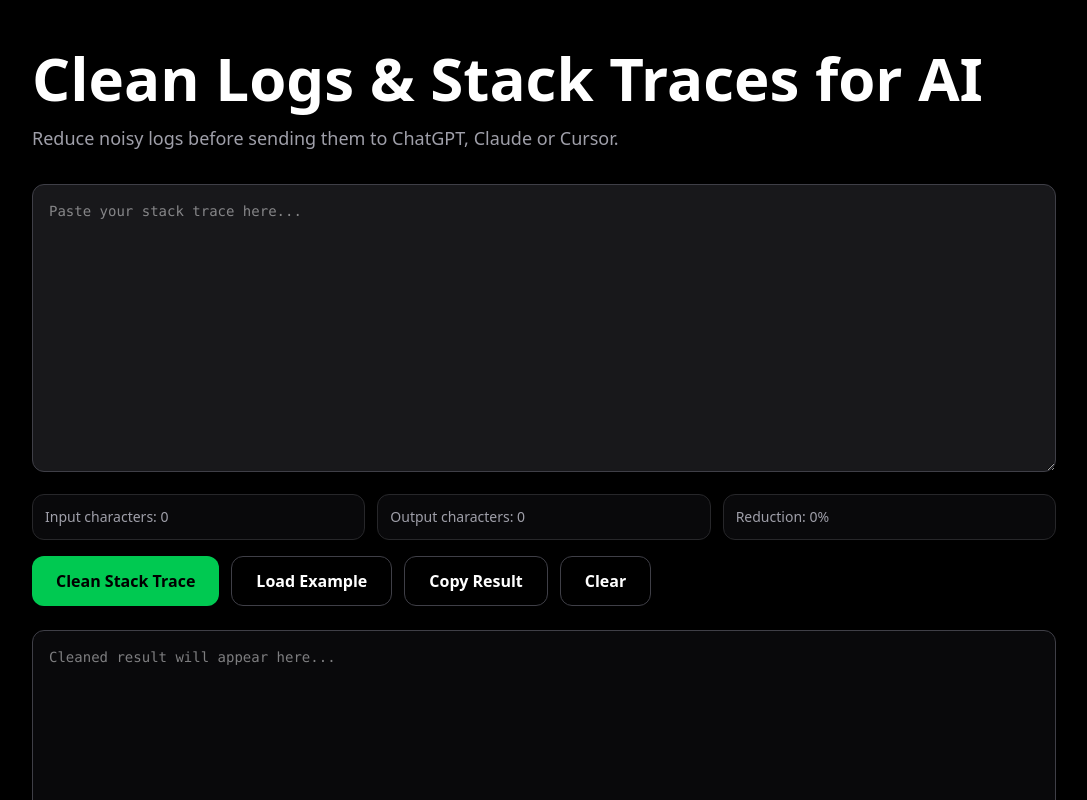
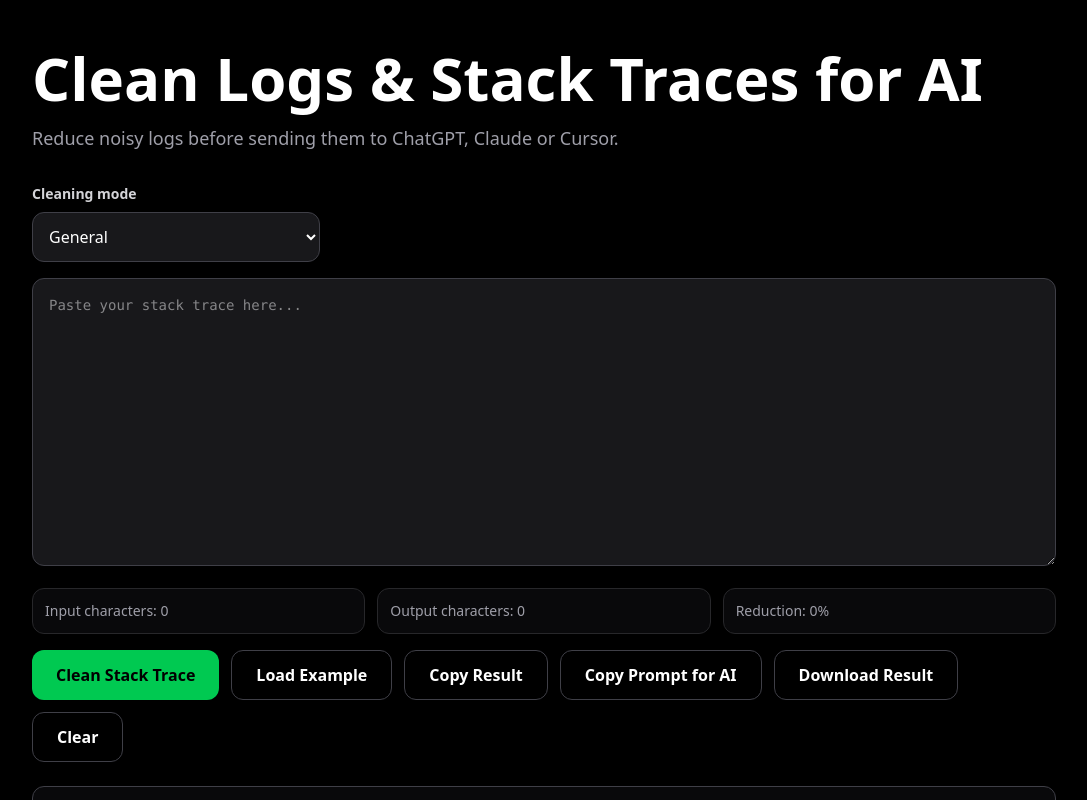
Before and after one commit to hyuchao25/contextclean, a Next.js app: page / in a window 1280 px wide. Shown: the top 800 px of the page, without its empty margins (96-1183 px from the left). Built offline with nearby package versions, Linux system fonts and the light colour scheme.

Commit message:
Improve cleaner tool experience

```diff
--- a/src/app/page.tsx
+++ b/src/app/page.tsx
@@ -5,6 +5,7 @@ import { useState } from "react";
 export default function Home() {
   const [input, setInput] = useState("");
   const [output, setOutput] = useState("");
+  const [mode, setMode] = useState("general");
   const inputLength = input.length;
   const outputLength = output.length;
   const reduction =
@@ -13,7 +14,7 @@ export default function Home() {
       : 0;
 
   function cleanStackTrace() {
-    const noisePatterns = [
+    const baseNoisePatterns = [
       "node_modules",
       ".next",
       "webpack",
@@ -23,12 +24,24 @@ export default function Home() {
       "at async",
       "npm notice",
       "npm warn",
-      "yarn install",
-      "pnpm install",
       "package-lock.json",
       "next-development.log",
       "compiled successfully",
       "ready in",
+    ];
+
+    const modeNoisePatterns: Record<string, string[]> = {
+      general: [],
+      node: ["node:", "node_modules", "internal/modules", "npm ", "pnpm ", "yarn "],
+      python: ["site-packages", "venv", "__pycache__", "pytest", "traceback"],
+      react: ["react-dom", "hydration", "webpack", ".next", "next/dist"],
+      docker: ["step ", "pulling fs layer", "download complete", "extracting", "docker build"],
+      ci: ["github actions", "runner", "checkout", "setup-", "cache restored", "npm install"],
+    };
+
+    const noisePatterns = [
+      ...baseNoisePatterns,
+      ...(modeNoisePatterns[mode] || []),
     ];
 
     const importantPatterns = [
@@ -70,20 +83,83 @@ export default function Home() {
     setOutput(uniqueLines.join("\n"));
   }
   function loadExample() {
-    setInput(`Error: Cannot find module 'next'
+    const examples: Record<string, string> = {
+      general: `Error: Cannot find module 'next'
     at Object.<anonymous> (C:\\project\\app\\page.tsx:10:5)
     at Module._compile (node:internal/modules/cjs/loader:1254:14)
     at C:\\project\\node_modules\\next\\dist\\server.js:20:1
-    at async Promise.all
-    at processTicksAndRejections
 TypeError: Cannot read properties of undefined
-    at handler (C:\\project\\src\\api\\user.ts:25:12)`);
+    at handler (C:\\project\\src\\api\\user.ts:25:12)`,
+
+      node: `Error: Cannot find module 'express'
+    at Module._resolveFilename (node:internal/modules/cjs/loader:1144:15)
+    at Module._load (node:internal/modules/cjs/loader:985:27)
+    at Object.<anonymous> (C:\\app\\server.js:3:17)
+    at C:\\app\\node_modules\\express\\index.js:18:1
+npm warn deprecated package found`,
+
+      python: `Traceback (most recent call last):
+  File "/app/main.py", line 12, in <module>
+    run()
+  File "/app/main.py", line 8, in run
+    print(user["name"])
+KeyError: 'name'
+  File "/app/venv/lib/python3.11/site-packages/flask/app.py", line 200, in __call__
+pytest warning: cached data ignored`,
+
+      react: `Error: Hydration failed because the initial UI does not match.
+    at div
+    at Header (src/components/Header.tsx:15:3)
+    at App
+    at react-dom/client
+    at webpack-internal:///(app-pages-browser)/./node_modules/next/dist/client/app-index.js
+Warning: Text content did not match.`,
+
+      docker: `Step 1/8 : FROM node:20
+ ---> Using cache
+Step 2/8 : COPY package.json .
+Step 3/8 : RUN npm install
+npm warn deprecated package
+Step 4/8 : RUN npm run build
+Error: Cannot find module 'next'
+The command '/bin/sh -c npm run build' returned a non-zero code: 1`,
+
+      ci: `Run npm install
+npm warn deprecated package
+Run npm test
+FAIL src/user.test.ts
+TypeError: Cannot read properties of undefined
+    at src/user.ts:18:10
+Error: Process completed with exit code 1.
+Post job cleanup.
+Cache restored successfully.`,
+    };
+
+    setInput(examples[mode] || examples.general);
     setOutput("");
   }
 
   function clearAll() {
     setInput("");
     setOutput("");
+  }
+  function downloadResult() {
+    const text = output || input;
+    const blob = new Blob([text], { type: "text/plain" });
+    const url = URL.createObjectURL(blob);
+    const link = document.createElement("a");
+
+    link.href = url;
+    link.download = "contextclean-result.txt";
+    link.click();
+
+    URL.revokeObjectURL(url);
+  }
+
+  async function copyPromptForAI() {
+    const cleanedText = output || input;
+    const prompt = `Please debug this error log. Focus on the root cause and suggest the minimal fix:\n\n${cleanedText}`;
+    await navigator.clipboard.writeText(prompt);
   }
 
   async function copyOutput() {
@@ -101,6 +177,23 @@ TypeError: Cannot read properties of undefined
           Reduce noisy logs before sending them to ChatGPT, Claude or Cursor.
         </p>
 
+        <div className="mb-4">
+          <label className="mb-2 block text-sm font-bold text-zinc-300">
+            Cleaning mode
+          </label>
+          <select
+            value={mode}
+            onChange={(e) => setMode(e.target.value)}
+            className="w-full rounded-xl border border-zinc-700 bg-zinc-900 p-3 text-white outline-none md:w-72"
+          >
+            <option value="general">General</option>
+            <option value="node">Node.js</option>
+            <option value="python">Python</option>
+            <option value="react">React / Next.js</option>
+            <option value="docker">Docker</option>
+            <option value="ci">CI / GitHub Actions</option>
+          </select>
+        </div>
         <textarea
           value={input}
           onChange={(e) => setInput(e.target.value)}
@@ -139,6 +232,18 @@ TypeError: Cannot read properties of undefined
             className="rounded-xl border border-zinc-700 px-6 py-3 font-bold text-white"
           >
             Copy Result
+          </button>
+          <button
+            onClick={copyPromptForAI}
+            className="rounded-xl border border-zinc-700 px-6 py-3 font-bold text-white"
+          >
+            Copy Prompt for AI
+          </button>
+          <button
+            onClick={downloadResult}
+            className="rounded-xl border border-zinc-700 px-6 py-3 font-bold text-white"
+          >
+            Download Result
           </button>
           <button
             onClick={clearAll}
```
